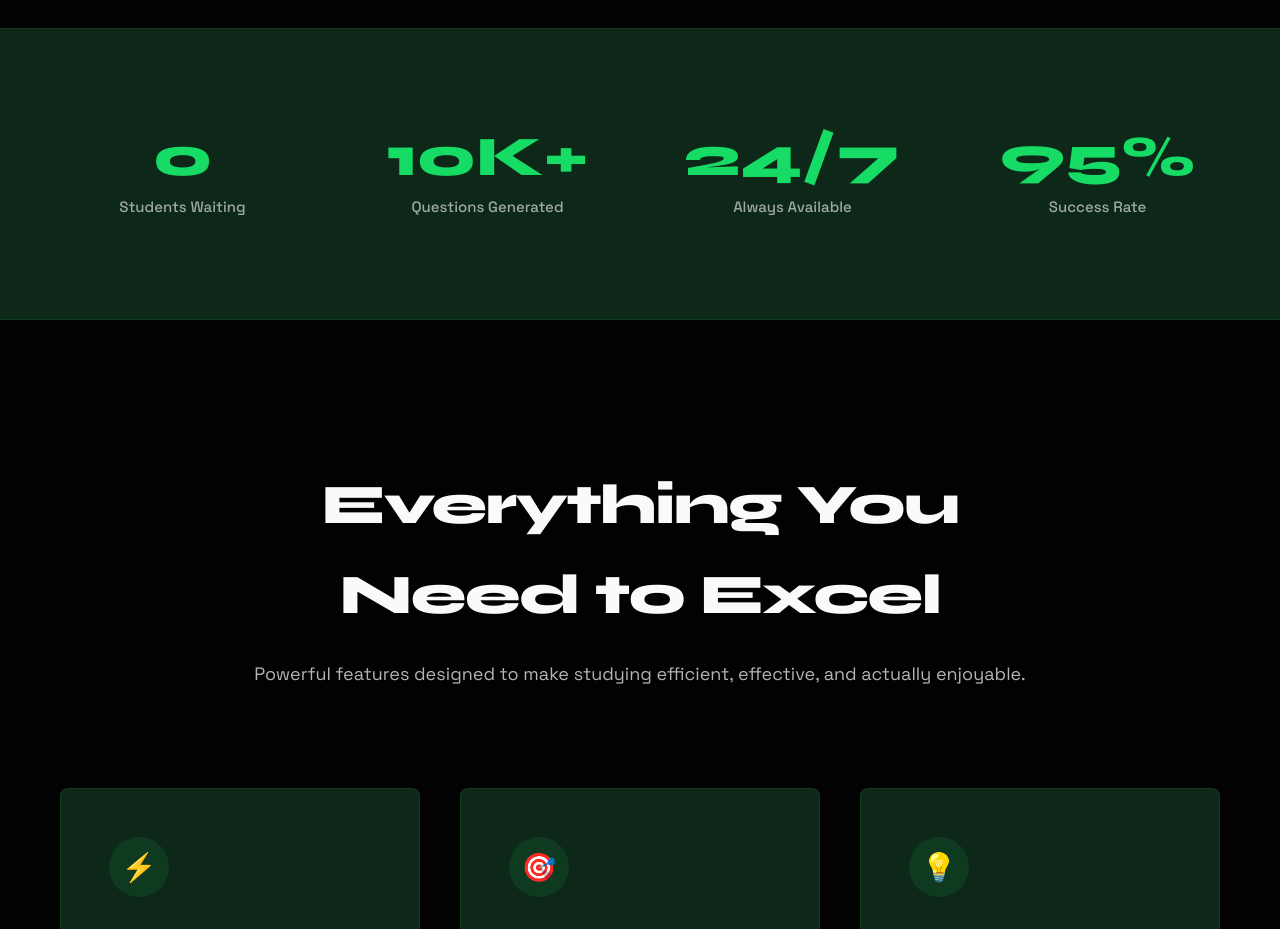
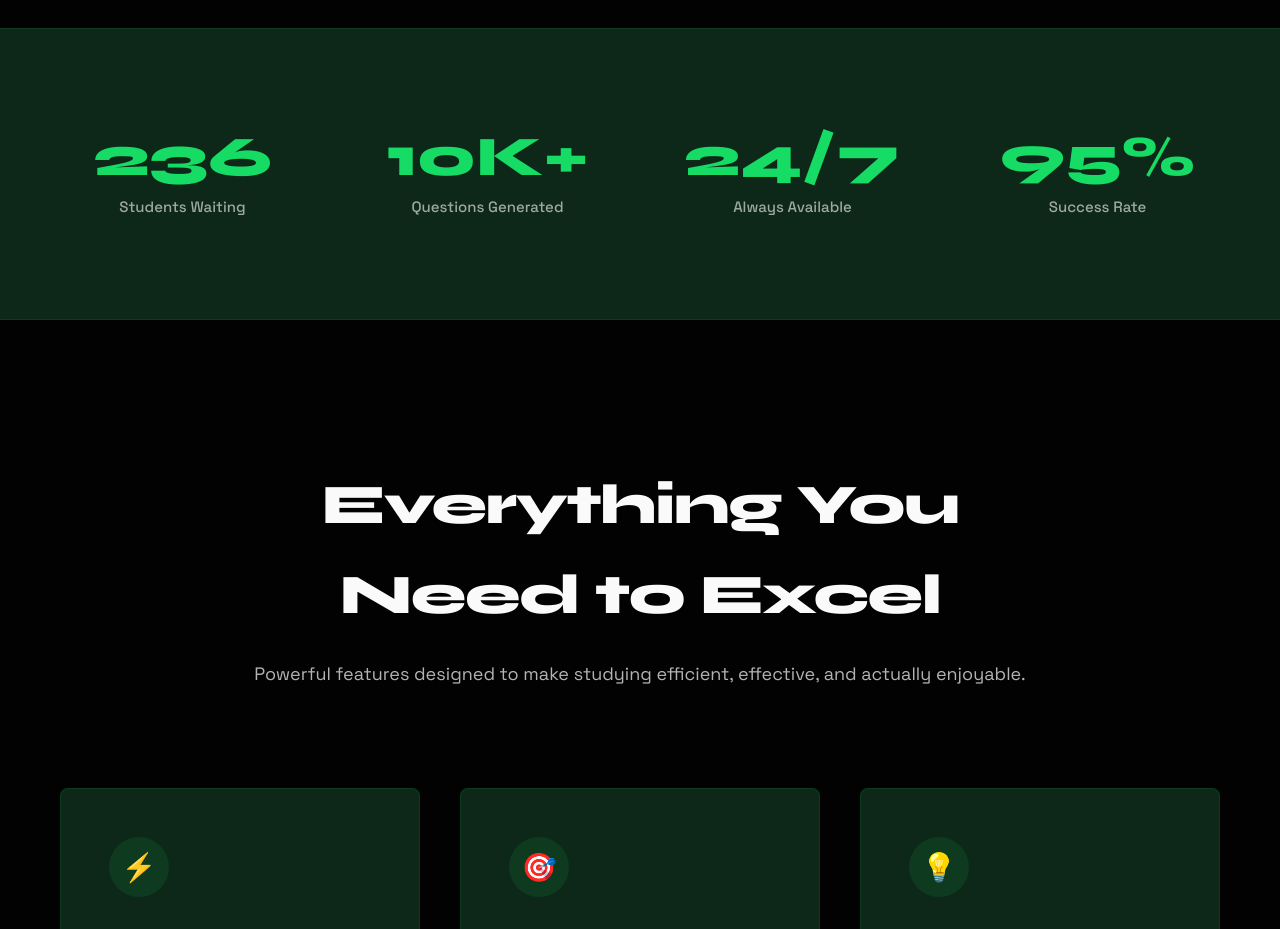
Before and after one commit to xlnixysagency-stack/NixyDigital, a plain HTML site: page index.html in a window 1280 px wide. Shown: the part 1100-2029 px from the top of the page. Drawn offline with nearby package versions, Linux system fonts and the light colour scheme.

Commit message:
Add files via upload

```diff
--- a/index.html
+++ b/index.html
@@ -1038,7 +1038,7 @@
 <section class="stats">
     <div class="stats-grid">
         <div class="stat">
-            <div class="stat-value" id="waitlistCount">0</div>
+            <div class="stat-value" id="waitlistCount">236</div>
             <div class="stat-label">Students Waiting</div>
         </div>
         <div class="stat">
```
